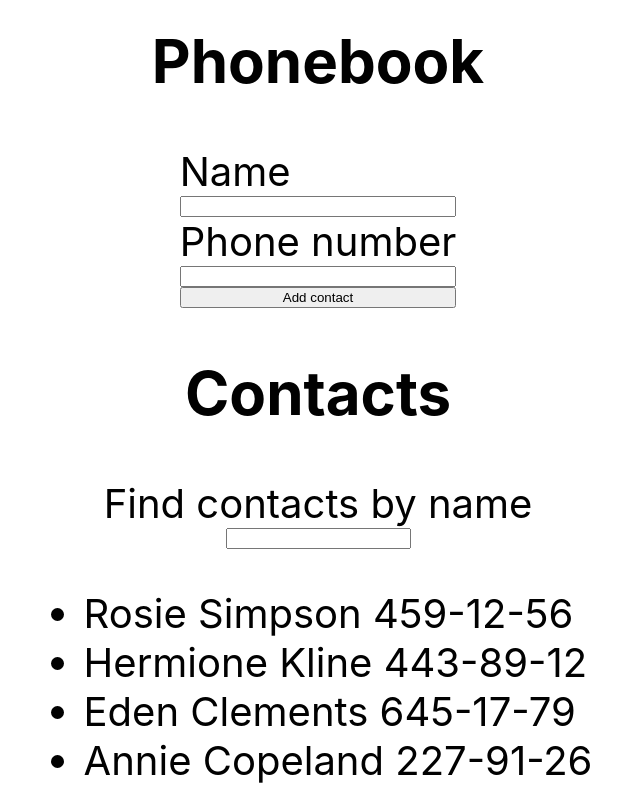
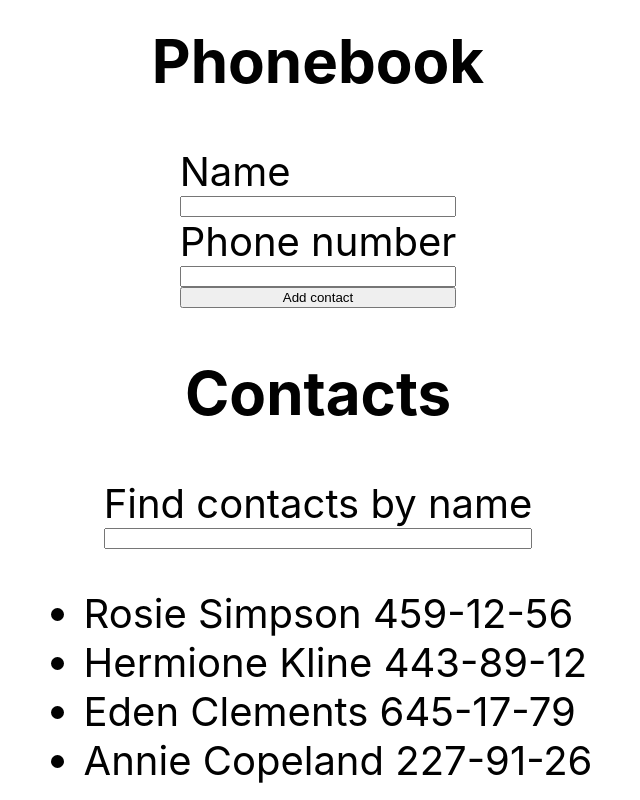
Before and after one commit to nicksolony/goit-react-hw-02-phonebook, a React (Create React App) app: page / in a window 1280 px wide. Shown: the whole page, without its empty margins (322-962 px from the left). Built offline with nearby package versions, Linux system fonts and the light colour scheme.

Commit message:
moved out filter to component

```diff
--- a/src/components/App.jsx
+++ b/src/components/App.jsx
@@ -1,6 +1,7 @@
 import React, { Component } from 'react';
 import { nanoid } from 'nanoid';
 import { ContactForm } from './ContactForm/ContactForm';
+import { Filter } from './Filter/Filter';
 
 
 
@@ -66,15 +67,8 @@ export class App extends Component {
         <ContactForm onSubmit={this.addNewContact} />
 
         <h2>Contacts</h2>
-        <label htmlFor='filter'>Find contacts by name</label>
-          <input
-            type="text"
-            name="filter"
-            pattern="^[a-zA-Zа-яА-Я]+(([' -][a-zA-Zа-яА-Я ])?[a-zA-Zа-яА-Я]*)*$"
-            id='filter'
-            value={filter}
-            onChange={this.handleDataInput}
-          />
+
+        <Filter value={filter} onChange={this.handleDataInput}/>
         <ul>
           {filteredContacts.map((contact) =>
             {return (
--- a/src/components/ContactForm/ContactForm.jsx
+++ b/src/components/ContactForm/ContactForm.jsx
@@ -1,4 +1,5 @@
 import React, { Component } from "react";
+import {Form} from './ContactForm.styled'
 
 
 export class ContactForm extends Component {
@@ -31,7 +32,7 @@ export class ContactForm extends Component {
     render() {
         let {name,number} = this.state;
         return (
-             <form onSubmit={this.handleSubmit}>
+             <Form onSubmit={this.handleSubmit}>
               <label htmlFor='name'>Name</label>
               <input
                 type="text"
@@ -56,7 +57,7 @@ export class ContactForm extends Component {
               />
 
               <button type='submit'>Add contact</button>
-            </form>
+            </Form>
             );
     };
 
--- /dev/null
+++ b/src/components/ContactForm/ContactForm.styled.jsx
@@ -0,0 +1,7 @@
+import styled from "@emotion/styled";
+
+
+export const Form = styled.form`
+  display: flex;
+  flex-direction: column
+`;
--- /dev/null
+++ b/src/components/Filter/Filter.Styled.jsx
@@ -0,0 +1,7 @@
+import styled from "@emotion/styled";
+
+
+export const FilterSection = styled.div`
+    display: flex;
+    flex-direction: column
+`;
--- /dev/null
+++ b/src/components/Filter/Filter.jsx
@@ -0,0 +1,18 @@
+import React from "react";
+import { FilterSection } from "./Filter.Styled";
+
+export const Filter = ({ value, onChange }) => {
+    return (
+        <FilterSection>
+        <label htmlFor='filter'>Find contacts by name</label>
+          <input
+            type="text"
+            name="filter"
+            pattern="^[a-zA-Zа-яА-Я]+(([' -][a-zA-Zа-яА-Я ])?[a-zA-Zа-яА-Я]*)*$"
+            id='filter'
+            value={value}
+            onChange={onChange}
+            />
+            </FilterSection>
+    );
+};
--- a/src/index.css
+++ b/src/index.css
@@ -13,9 +13,3 @@ code {
   font-family: source-code-pro, Menlo, Monaco, Consolas, 'Courier New',
     monospace;
 }
-
-
-form {
-  display: flex;
-  flex-direction: column;
-}
```
